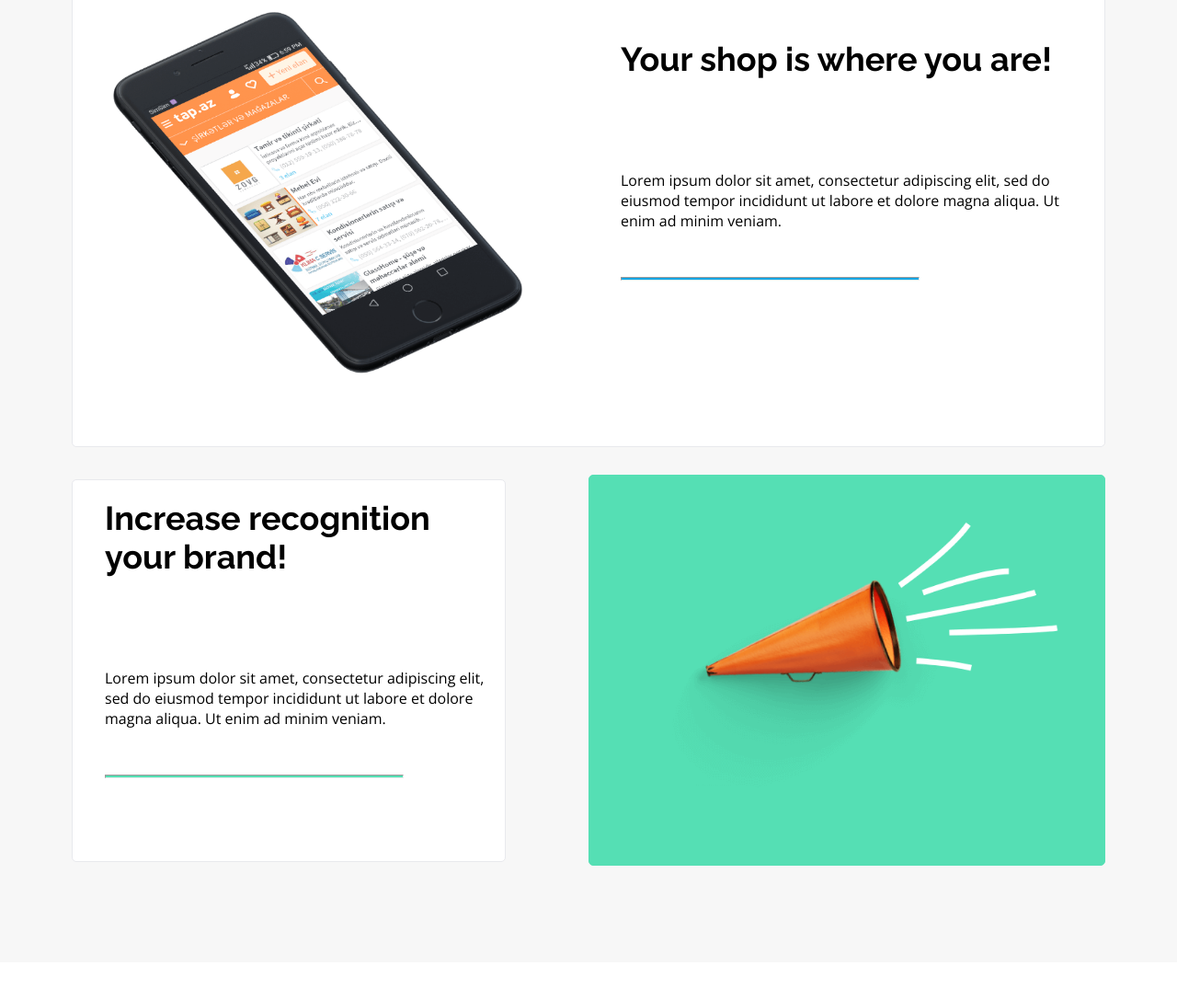
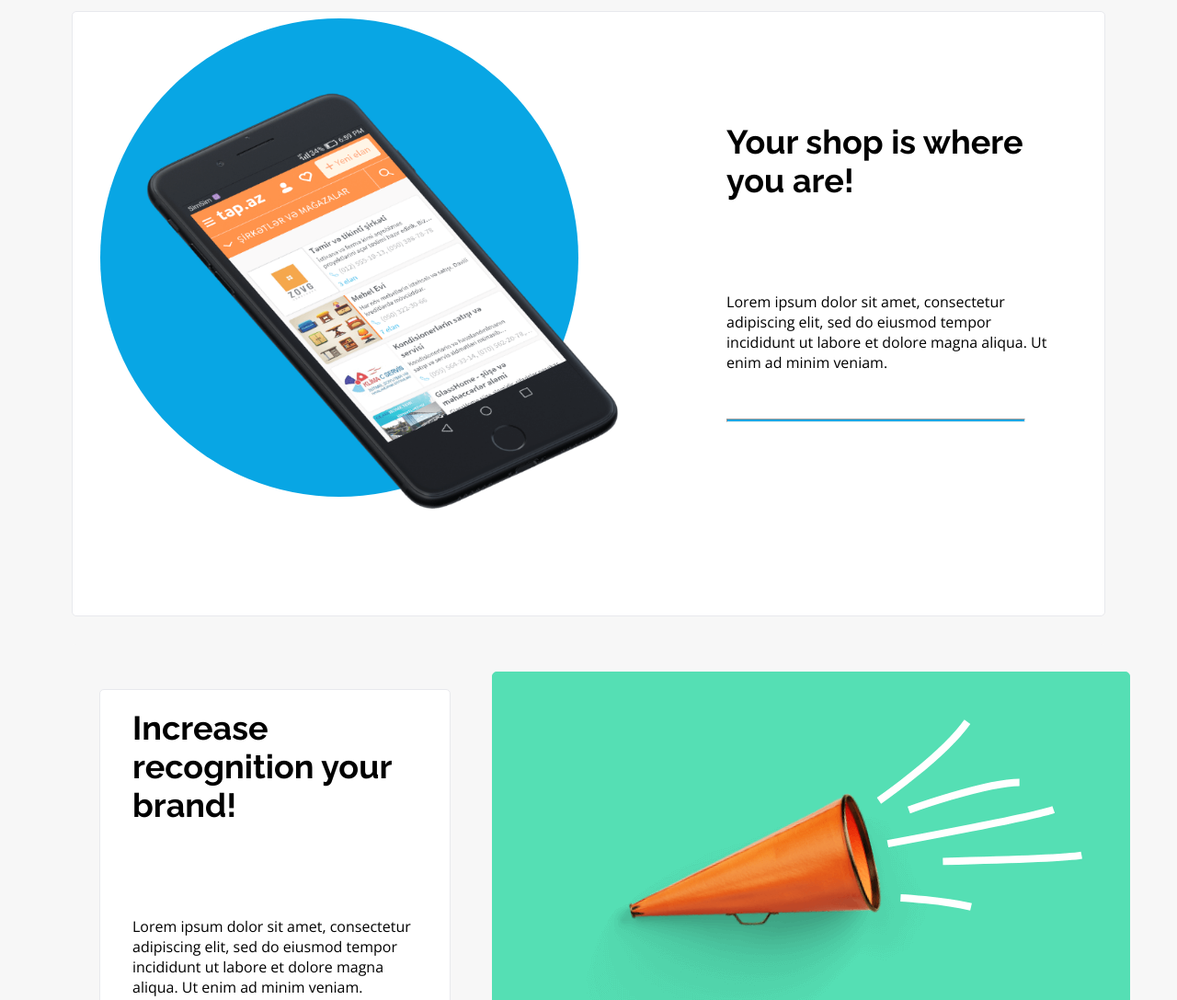
Before and after one commit to TatianaSlaw/BestShop, a website built with Parcel: page index.html in a window 1280 px wide. Shown: the part 1948-3035 px from the top of the page at 92% size. Built offline with nearby package versions, Linux system fonts and the light colour scheme.

Commit message:
Dodane niebeskie koło i różowy kwadrat do obrazków w sekcji benefits.

```diff
--- a/index.html
+++ b/index.html
@@ -65,10 +65,14 @@
                             labore et dolore magna aliqua. Ut enim ad minim veniam.</p>
                         <hr class="benefits">
                     </div>
-                    <img alt="Macbook" src="assets/Macbook.png">
+                    <div class="redish-square">
+                        <img alt="Macbook" src="assets/Macbook.png">
+                    </div>
                 </div>
                 <div class="benefits-box">
-                    <img alt="iPhone" src="assets/iPhone.png">
+                    <div class="blue-circle">
+                        <img alt="iPhone" src="assets/iPhone.png">
+                    </div>
                     <div class="benefits-box--blue">
                         <h2>Your shop is where you are!</h2>
                         <p>Lorem ipsum dolor sit amet, consectetur adipiscing elit, sed do eiusmod tempor incididunt ut
--- a/scss/elements/_benefits.scss
+++ b/scss/elements/_benefits.scss
@@ -1,17 +1,18 @@
-/*--benefits--*/
-
 .benefits {
   width: 100vw;
-  display: flex;
   background-color: $color-light-grey;
-}
 
-.benefits > .container-benefits {
+  .container-benefits {
     max-width: 1124px;
     display: flex;
     margin: 0 auto;
     flex-direction: column;
     align-items: center;
+
+    @include mobPhones {
+    width: 100%;
+    }
+  }
 }
 
 .benefits-boxes {
@@ -21,6 +22,9 @@
   align-items: center;
   margin: 90px 15%;
 
+  @include mobPhones {
+    //width: max-content;
+    margin:0;
     }
 
   .benefits-box {
@@ -33,20 +37,29 @@
     border-radius: 5px;
     margin-top: 15px;
     margin-bottom: 15px;
+    padding: 30px;
+
+
+    @include mobPhones {
+    flex-direction: column;
     }
 
+    img {
+      width: 100%;
+      position: relative;
 
-.benefits-box img {
-  width: 50%;
-  display: flex;
-
+      @include mobPhones {
+        padding: 37px 65px 27px 65px;
+      }
     }
 
-.benefits-box hr {
+    hr {
       width: 325px;
       height: 4px;
       margin-top: 50px;
       margin-bottom: 90px;
+    }
+  }
 }
 
 .benefits-box--red h2, .benefits-box--blue h2 .benefits-box--green h2 {
@@ -59,7 +72,45 @@
   display: flex;
   flex-direction: column;
   justify-content: center;
+  position: relative;
+    @include mobPhones {
+    width: 100%;
+    padding: 0;
     }
+}
+.redish-square {
+  position: relative;
+
+  &:before {
+    content: "";
+    position: absolute;
+    right: 0;
+    top: -60px;
+    height: 160px;
+    width: 160px;
+    border-radius: 41px;
+    background-color: $color-redish;
+    z-index: 0;
+    transform: rotate(45deg);
+  }
+}
+
+.blue-circle{
+  position: relative;
+
+  &:before {
+    content: "";
+    position: absolute;
+    left: 0;
+    top: -70px;
+    height: 520px;
+    width: 520px;
+    border-radius: 50%;
+    background-color: $color-primary;
+    z-index: 0;
+  }
+}
+
 
 .benefits-box--green {
   width: 50%;
@@ -71,6 +122,11 @@
   background-color: $color-white;
   border: 1px solid #E8E9ED;
   border-radius: 5px;
+
+  @include mobPhones {
+    width: 100%;
+    padding: 0;
+  }
 }
 
 .benefits-box:nth-child(3) {
@@ -82,16 +138,28 @@
 .benefits-box--red hr {
   color: $color-redish;
   background-color: $color-redish;
+
+  @include mobPhones {
+    display: none;
+  }
 }
 
 .benefits-box--blue hr {
   color: $color-primary;
   background-color: $color-primary;
+
+  @include mobPhones {
+    display: none;
+  }
 }
 
 .benefits-box--green hr {
   color: $color-green;
   background-color: $color-green;
+
+  @include mobPhones {
+  display: none;
+  }
 }
 
 .green-img {
@@ -101,5 +169,11 @@
   display: flex;
   align-items: center;
   padding: 50px;
-  margin-left: 60px;
+  margin-left: 15px;
+
+  @include mobPhones {
+    width: 100%;
+    padding: 0;
+    margin: 0;
   }
+}
--- a/scss/elements/_contact.scss
+++ b/scss/elements/_contact.scss
@@ -1,10 +1,13 @@
-/*--contact section--*/
-
 .container-contact {
   max-width: 896px;
   display: flex;
   justify-content: space-between;
   margin: 0 auto;
+
+  @include mobPhones {
+    width: 100%;
+    flex-direction: column;
+  }
 }
 
 .contacts {
@@ -13,6 +16,10 @@
   width: 50%;
   padding-bottom: 60px;
   padding-top: 50px;
+
+  @include mobPhones {
+    width: 100%;
+  }
 }
 
 .contacts h2 {
--- a/scss/elements/_footer.scss
+++ b/scss/elements/_footer.scss
@@ -1,5 +1,3 @@
-/*--footer--*/
-
 .container-footer {
   width: 100vw;
   padding: 20px 135px;
--- a/scss/elements/_prices.scss
+++ b/scss/elements/_prices.scss
@@ -1,5 +1,3 @@
-/*--pricing--*/
-
 .container-pricing {
   width: 100vw;
   padding: 50px 180px;
@@ -17,6 +15,10 @@
   display: flex;
   align-items: center;
   justify-content: space-between;
+
+  @include mobPhones {
+  flex-direction: column;
+  }
 }
 
 .price-box {
@@ -28,6 +30,10 @@
   border-radius: 18px;
   padding-top: 35px;
   padding-bottom: 50px;
+
+  @include mobPhones {
+    width: 90%;
+  }
 }
 
 .price-box h3 {
@@ -100,6 +106,10 @@
   padding-bottom: 60px;
   border: 1px solid $color-primary;
   box-shadow: 5px 10px 27px #07ACE629;
+
+    @include mobPhones {
+      width: 100%;
+    }
   }
 
   .price-box--blue p {
--- a/scss/settings/_base.scss
+++ b/scss/settings/_base.scss
@@ -7,11 +7,6 @@ body {
     color: $color-black;
     font-size: 16px;
     line-height: 22px;
-
-    @include mobPhones {
-        padding-right: 30px;
-        padding-left: 30px;
-    }
 }
 
 .container {
```
Also changed, not shown: dist/index.html, 2 other files. Lines whose indentation alone changed are shown as unchanged.
